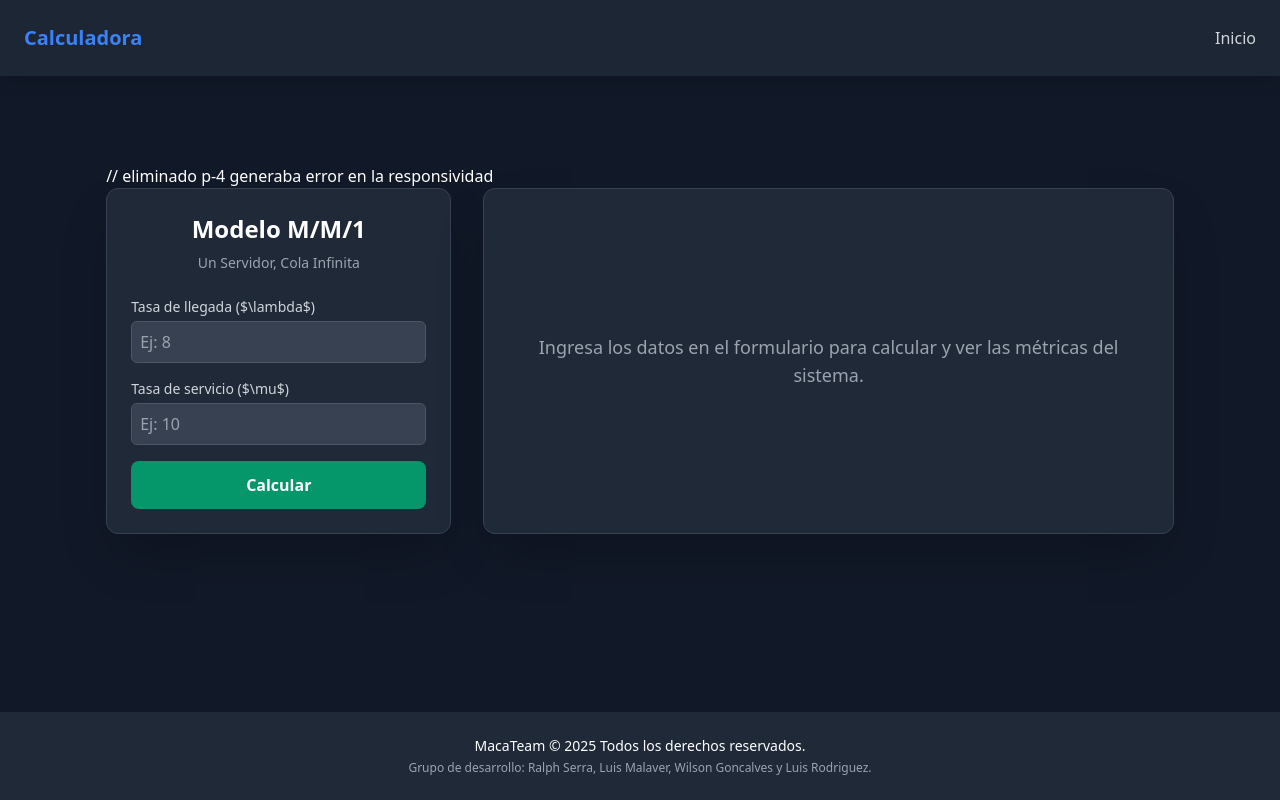
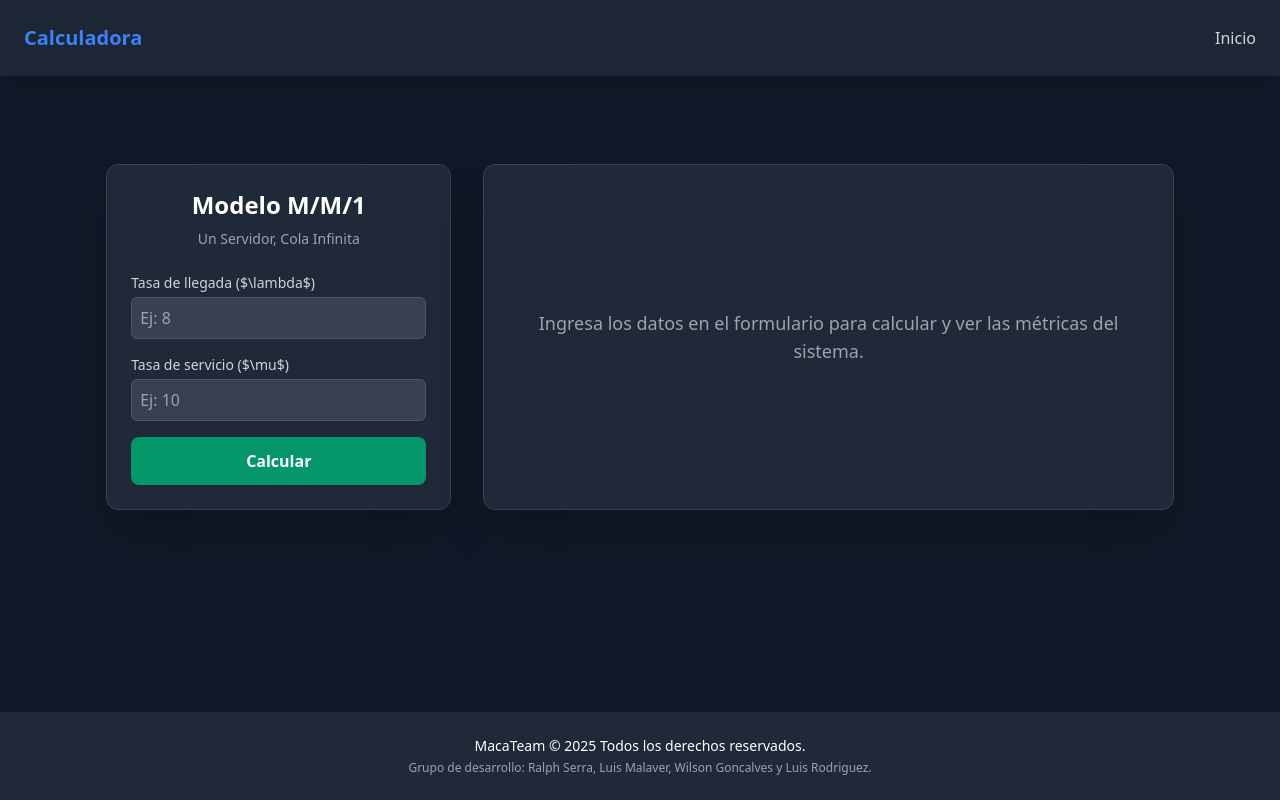
Before and after one commit to ralphdev55/Calculadora-Estadistica, a React (Vite) app: page /manual/serversincola in a window 1280 px wide. Built offline with nearby package versions, Linux system fonts and the light colour scheme.

Commit message:
mala posicion de textos

```diff
--- a/src/views/Server_sin_cola.jsx
+++ b/src/views/Server_sin_cola.jsx
@@ -96,7 +96,7 @@ function Server_sin_cola() {
 
     // --- RENDERIZADO PRINCIPAL DEL COMPONENTE ---
     return (
-        <div className="max-w-6xl mx-auto text-white print:text-black print:bg-white sm:p-6 lg:p-8 font-sans"> // eliminado p-4 generaba error en la responsividad
+        <div className="max-w-6xl mx-auto text-white print:text-black print:bg-white sm:p-6 lg:p-8 font-sans">
 
 
             <div className="flex flex-col md:flex-row gap-8">
```
